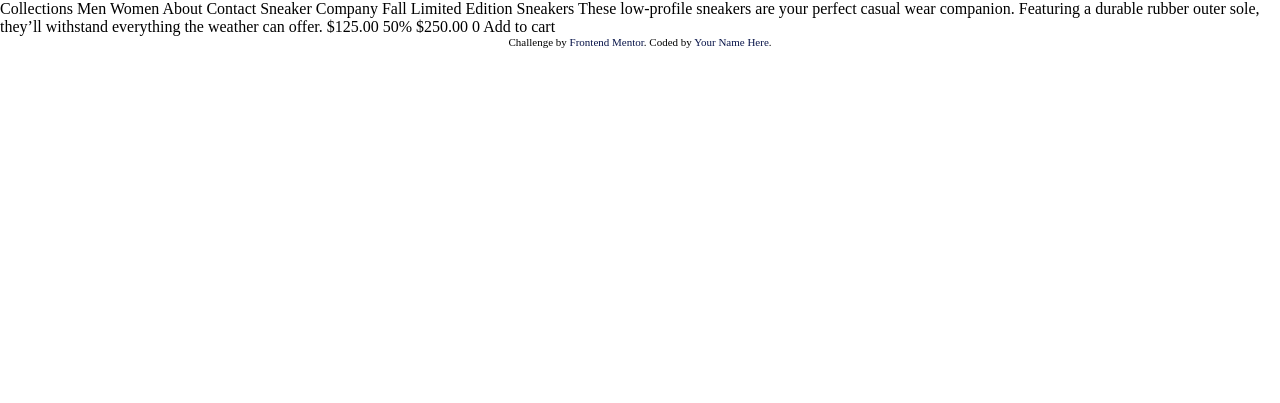
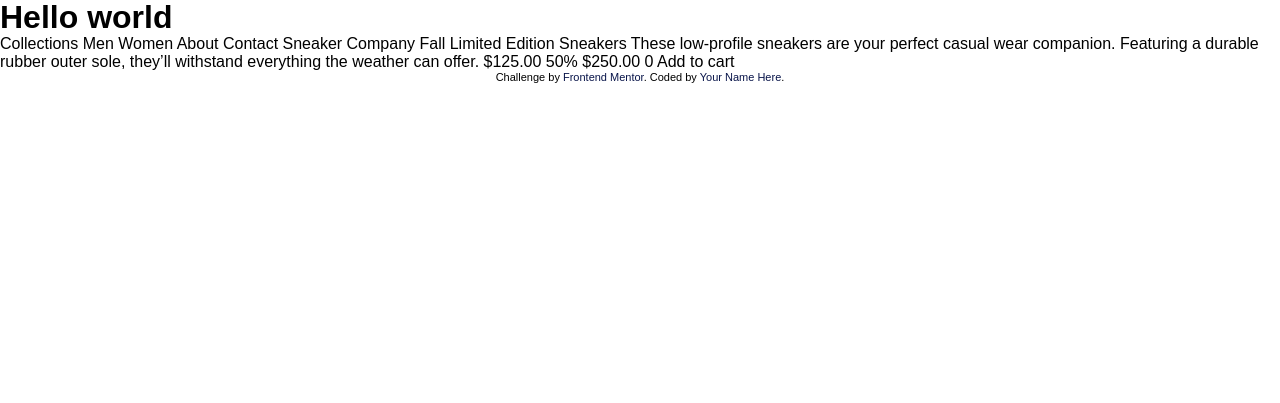
Before and after one commit to syntrike01/E-commerce-Landing-Page, a plain HTML site: page index.html in a window 1280 px wide. Drawn offline with Linux system fonts and the light colour scheme; a web font is replaced by a local one.

Commit message:
added fonts

```diff
--- a/index.html
+++ b/index.html
@@ -17,6 +17,8 @@
   </style>
 </head>
 <body>
+
+  <h1>Hello world</h1>
 
   Collections
   Men
--- a/style.css
+++ b/style.css
@@ -1,3 +1,38 @@
+@layer fonts {
+    /* kumbh-sans-regular - latin */
+@font-face {
+  font-display: swap; /* Check https://developer.mozilla.org/en-US/docs/Web/CSS/@font-face/font-display for other options. */
+  font-family: 'Kumbh Sans';
+  font-style: normal;
+  font-weight: 400;
+  src: url('/fonts/kumbh-sans-v26-latin-regular.woff2') format('woff2'); /* Chrome 36+, Opera 23+, Firefox 39+, Safari 12+, iOS 10+ */
+}
+/* kumbh-sans-700 - latin */
+@font-face {
+  font-display: swap; /* Check https://developer.mozilla.org/en-US/docs/Web/CSS/@font-face/font-display for other options. */
+  font-family: 'Kumbh Sans';
+  font-style: normal;
+  font-weight: 700;
+  src: url('/fonts/kumbh-sans-v26-latin-700.woff2') format('woff2'); /* Chrome 36+, Opera 23+, Firefox 39+, Safari 12+, iOS 10+ */
+}
+}
+
+@layer colors {
+    :root {
+        --c-white: hsl(0, 0%, 100%);
+        --c-black: #000000;
+        --c-grey950: hsl(220, 13%, 13%);
+        --c-grey500: hsl(219, 9%, 45%);
+        --c-grey300: hsl(221, 22%, 81%);
+        --c-grey100: hsl(219, 35%, 92%);
+        --c-grey50: hsl(223, 64%, 98%);
+        --c-orange100: hsl(26, 100%, 55%);
+        --c-orange300: hsl(26, 100%, 71%);
+    }
+}
+
+@layer global {
+
     *,
     *::before,
     *::after {
@@ -6,7 +41,10 @@
 
     body {
         margin: 0;
-    min-height: 50vh; /* temporary */
+        min-height: 50vh;
+        /* temporary */
+        font-family: 'Kumbh Sans', Arial, Helvetica, sans-serif;
+        font-weight: 400;
     }
 
     img {
@@ -19,6 +57,8 @@ h2,
     h3 {
         margin: 0;
         line-height: 1.1;
+        font-family: 'Kumbh Sans', Arial, Helvetica, sans-serif;
+        font-weight: 700;
     }
 
     p {
@@ -37,3 +77,4 @@ header ul {
             list-style-type: none;
         }
     }
+}
```
Also changed, not shown: fonts/kumbh-sans-v26-latin/kumbh-sans-v26-latin-700.woff2 (added), fonts/kumbh-sans-v26-latin/kumbh-sans-v26-latin-regular.woff2 (added). Lines whose indentation alone changed are shown as unchanged.
